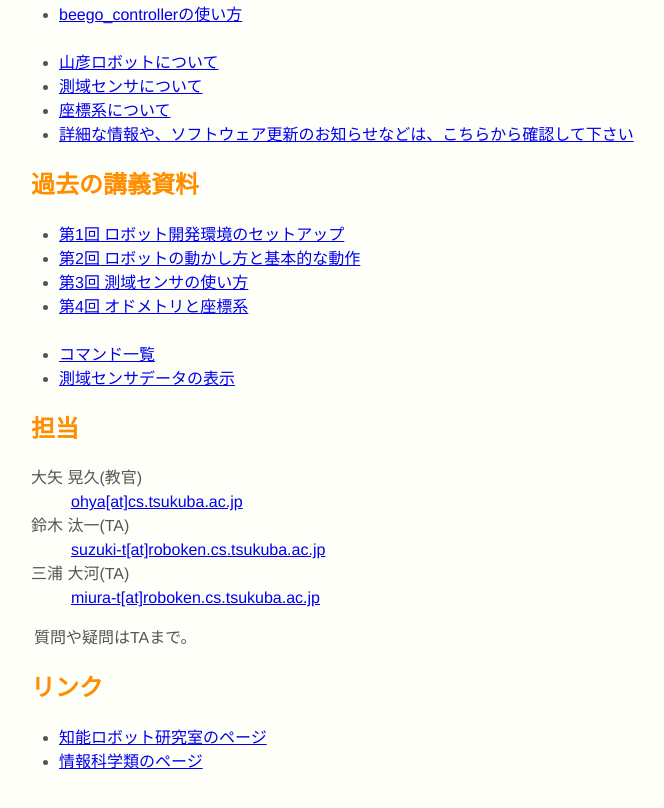
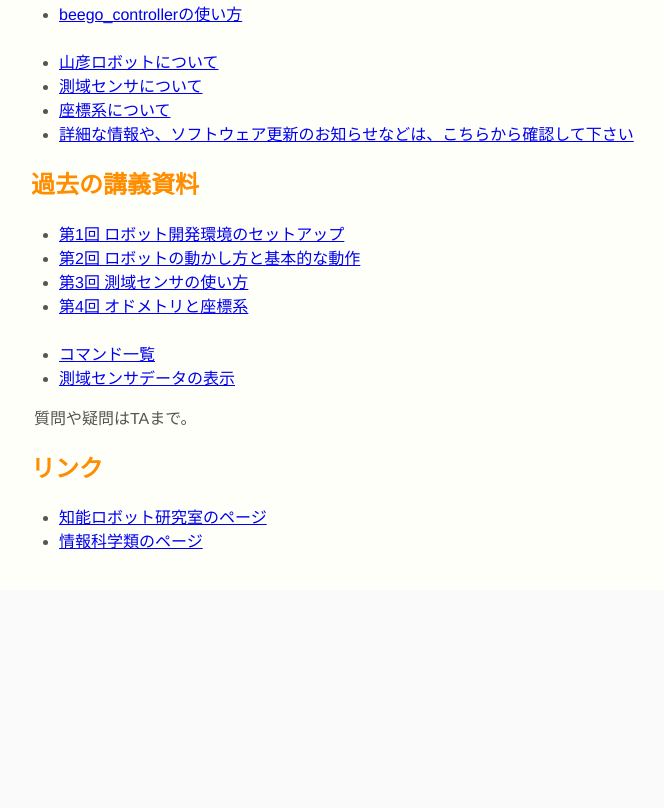
Before and after one commit to tosawabe/coins_jikken_docs, a plain HTML site: page docs/2021/index.html in a window 1280 px wide. Shown: the part 1910-2718 px from the top of the page, without its empty margins (222-886 px from the left). After the commit the page ends 2500 px from the top, so only its background shows below. Drawn offline with Linux system fonts and the light colour scheme; files that its build step writes are made by us from their sources.

Commit message:
Update index.html

```diff
--- a/docs/2021/index.html
+++ b/docs/2021/index.html
@@ -137,18 +137,6 @@
                 <li><a href="2021/urg-plotter.html">測域センサデータの表示</a></li>
 	</ul>
 
-	<h2>担当</h2>
-	<dl>
-		<dt>大矢 晃久(教官)</dt>
-		<dd><a href="mailto:ohya[at]cs.tsukuba.ac.jp" >ohya[at]cs.tsukuba.ac.jp</a></dd>
-		<dt>鈴木 汰一(TA)</dt>
-		<dd><a href="mailto:suzuki-t[at]roboken.cs.tsukuba.ac.jp">suzuki-t[at]roboken.cs.tsukuba.ac.jp</a></dd>
-		<dt>三浦 大河(TA)</dt>
-        <dd><a href="mailto:miura-t[at]roboken.cs.tsukuba.ac.jp">miura-t[at]roboken.cs.tsukuba.ac.jp</a></dd>
-
-
-	</dl>
-
 <p>質問や疑問はTAまで。</p>
 
 <h2>リンク</h2>
```
